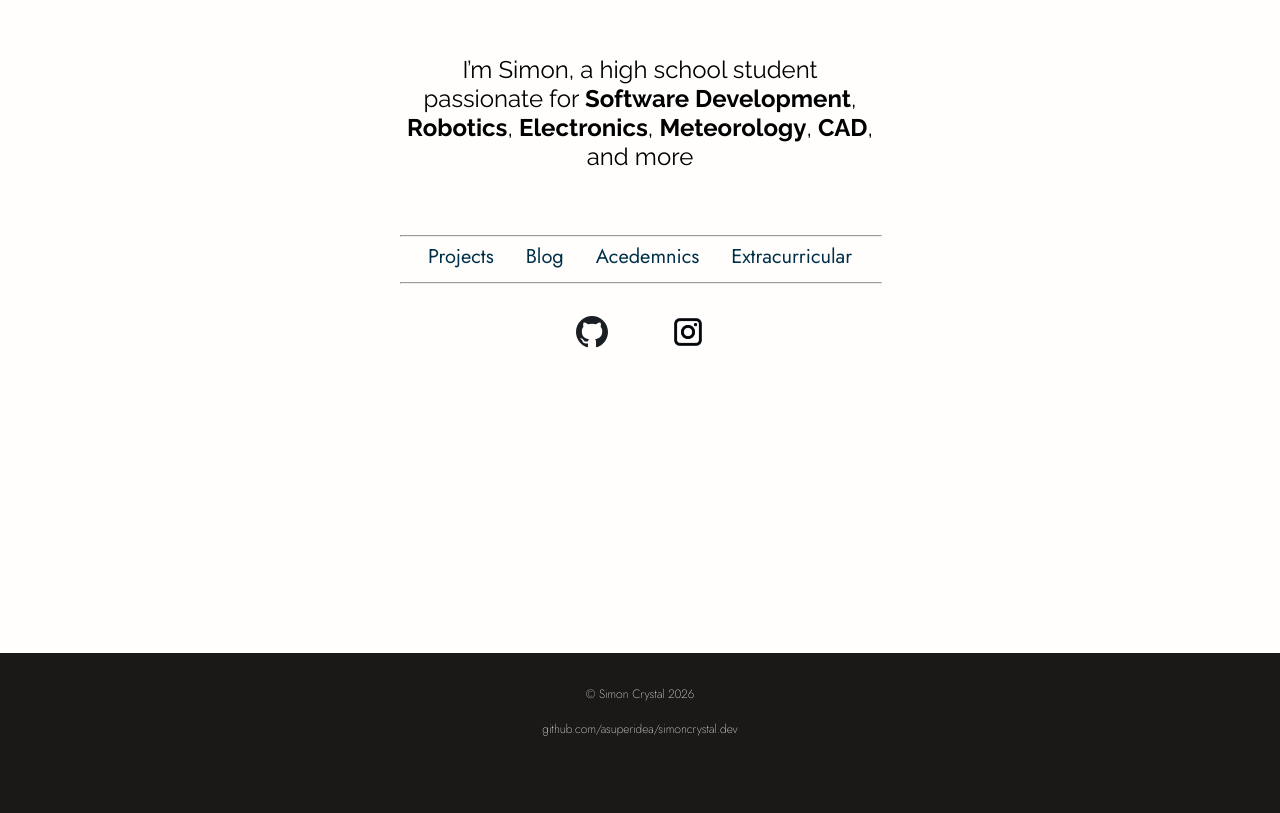
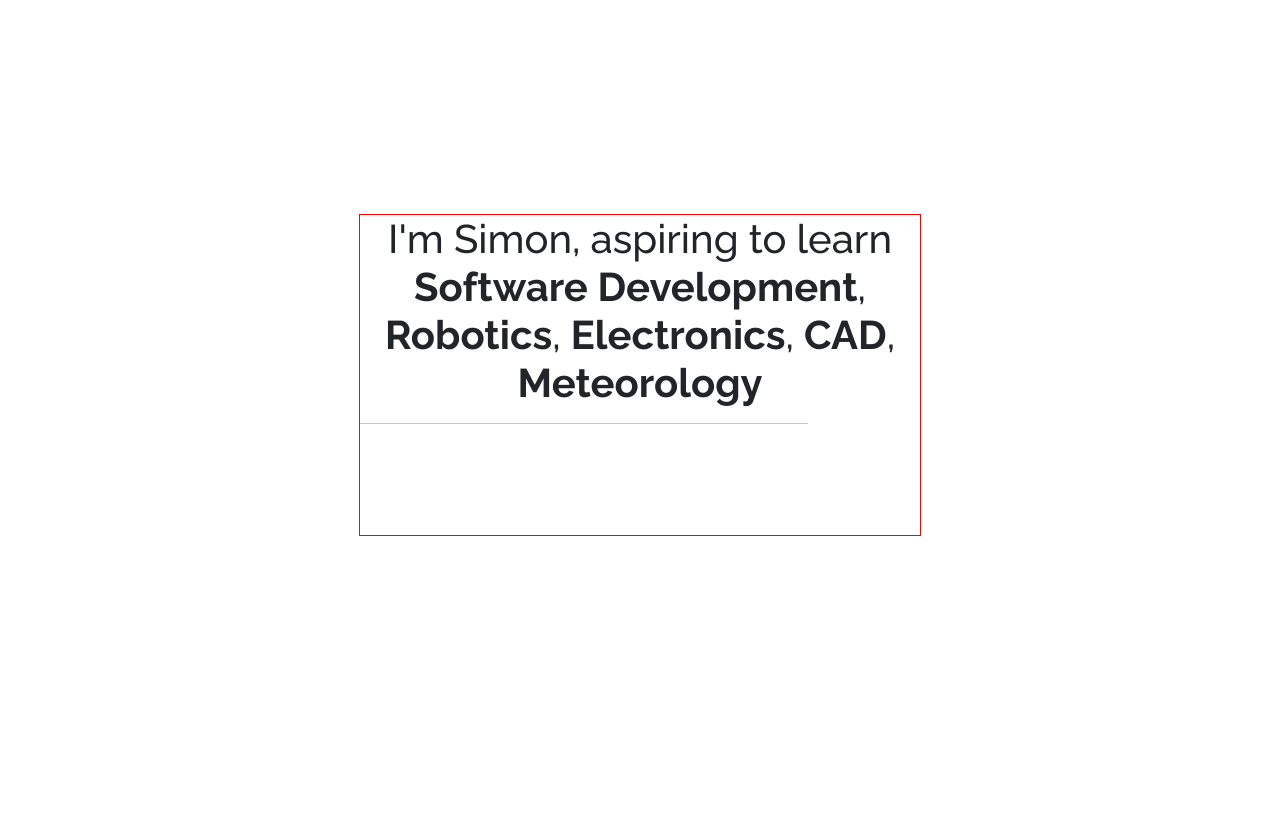
Before and after one commit to asuperidea/simoncrystal.dev, a website: page apps/site/public/index.html in a window 1280 px wide. Shown: the part 105-918 px from the top of the page. After the commit the page ends 800 px from the top, so only its background shows below. Drawn offline with nearby package versions, Linux system fonts and the light colour scheme.

Commit message:
New design + bootstrap

```diff
--- /dev/null
+++ b/apps/site/public/index.css
@@ -0,0 +1,11 @@
+div {
+    outline: 1px solid red;
+}
+.headline {
+    height: 20rem;
+    width: 50%;
+    min-width: 25rem;
+    max-width: 35rem;
+    margin: auto;
+    margin-top: 20rem;
+}
--- a/apps/site/public/index.html
+++ b/apps/site/public/index.html
@@ -4,35 +4,22 @@
     <meta charset="utf-8">
     <title>Simon Crystal</title>
     <link href="style.css" rel="stylesheet" />
+    <link href="index.css" rel="stylesheet" />
+    <link href="https://cdn.jsdelivr.net/npm/bootstrap@5.3.3/dist/css/bootstrap.min.css" rel="stylesheet">
     <link rel="preconnect" href="https://fonts.googleapis.com">
     <link rel="preconnect" href="https://fonts.gstatic.com" crossorigin>
     <link href="https://fonts.googleapis.com/css2?family=Jost:ital,wght@0,100..900;1,100..900&family=Raleway:ital,wght@0,100..900;1,100..900&display=swap" rel="stylesheet">
 </head>
 <body>
-    <div id="pagewrap">
-        <main id="main">
-            <div id="headline">
-                <div>
-                    <p class="raleway-reg" id="headlinetext">I’m Simon, a high school student passionate for <strong>Software Development</strong>, <strong>Robotics</strong>, <strong>Electronics</strong>, <strong>Meteorology</strong>, <strong>CAD</strong>, <strong></strong> and <link>more</link></p>
-                </div>
-                <hr id="menuline">
-                <div id="menuitems">
-                    <p class="jost-reg" id="menuitem"><a href="projects.html">Projects</a></p>
-                    <p class="jost-reg" id="menuitem"><a href="N/A">Blog</a></p>
-                    <p class="jost-reg" id="menuitem"><a href="N/A">Acedemnics</a></p>
-                    <p class="jost-reg" id="menuitem"><a href="N/A">Extracurricular</a></p>
-                </div>
-                <hr id="menuline">
-                <div id="social">
-                    <a href="https://github.com/asuperidea"><div class="logos githubimage"></div></a>
-                    <a href="https://instagram.com/asuperidea"><div class="logos instaimage"></div></a>
-                </div>
-            </div>
-        </main>
-        <footer id="footer">
-            <p class="jost-light" id="fttext" style="margin-top: 2rem;">© Simon Crystal 2026</p>
-            <p class="jost-light" id="fttext"><p><a class="jost-light" id="fttext" href="https://github.com/asuperidea/simoncrystal.dev">github.com/asuperidea/simoncrystal.dev</a></p>
-        </footer>
+    <div id="headline" class="headline">
+        <h1 class="raleway-med text-center">I'm Simon, aspiring to learn
+            <strong>Software Development</strong>,
+            <strong>Robotics</strong>,
+            <strong>Electronics</strong>,
+            <strong>CAD</strong>,
+            <strong>Meteorology</strong></h1>
+        <hr class="display-flex align-content-center" style="width: 80%;">
     </div>
+
 </body>
 </html>
--- a/apps/site/public/style.css
+++ b/apps/site/public/style.css
@@ -6,10 +6,12 @@
         --light-blue: #669BBC;
         --light-red: #C1121F;
     }
+
 html, body {
   -ms-overflow-style: none;
   scrollbar-width: none;
 }
+
 html::-webkit-scrollbar, body::-webkit-scrollbar {
   display: none;
 }
@@ -26,13 +28,6 @@ a {
 a:hover {
     color: var(--light-blue);
     text-decoration: underline;
-}
-footer {
-    background-color: #1a1918;
-    color: var(--primary);
-    text-align: center;
-    height: 10rem;
-    width: 100% !important;
 }
 
 .raleway-reg {
@@ -77,124 +72,3 @@ footer {
     font-optical-sizing: auto;
     font-weight: 700;
 }
-.heading {
-    font-size: 36px;
-    margin-top: 0;
-    text-align: center;
-}
-.subheading {
-    font-size: 28px;
-    margin-top: 0;
-}
-
-#pagewrap {
-    display: flex;
-    flex-direction: column;
-    min-height: 114.8vh;
-}
-#main {
-    flex: 1;
-}
-
-#headline {
-    width: 50%;
-    max-width: 30rem;
-    display: block;
-    align-items: center;
-    margin: auto;
-    margin-top: 20vh;
-}
-#headlinetext {
-    font-size: 24px;
-    text-align: center;
-    margin-top: 0;
-    margin-bottom: 4rem;
-}
-#menuitems {
-    width: 95%;
-    display: flex;
-    flex-wrap: wrap;
-    margin: auto;
-    justify-content: space-around;
-}
-#menuitem {
-    text-align: center;
-    width: auto;
-    font-size: 20px;
-    margin-top: -.2rem;
-    margin-bottom: .2rem;
-    margin-left: .3rem;
-    margin-right: .3rem;
-}
-#menuitem:visited {
-    text-decoration: none;
-}
-#menuline {
-    width: 100%;
-}
-
-#social {
-    width: 100%;
-    height: 2rem;
-    margin-top: 2rem;
-    display: flex;
-    justify-content: center;
-}
-.logos {
-    width: 2rem;
-    height: 100%;
-    background-size: contain;
-    margin-left: 2rem;
-    margin-right: 2rem;
-}
-.githubimage {
-    background-image: url(../images/github.svg);
-}
-.instaimage {
-    background-image: url(../images/instagram.png);
-}
-
-#headline2 {
-    width: 50%;
-    display: block;
-    align-items: center;
-    margin: auto;
-    margin-top: 13rem;
-}
-#projectbox {
-    width: 90%;
-    height: 50rem;
-    max-width: 90rem;
-    margin: auto;
-    display: grid;
-    grid-template-columns: repeat(auto-fit, minmax(23rem, 1fr));
-}
-#project {
-    outline: 2px solid var(--text);
-    border-radius: .5em;
-    width: 28%;
-    min-width: 20rem;
-    height: 45rem;
-    padding: 1%;
-    display: block;
-    margin: auto;
-    margin-bottom: 2rem;
-}
-#project-head {
-    width: 100%;
-    height: 10%;
-    margin-top: 0rem;
-}
-#project-body {
-    width: 100%;
-    height: 69%;
-    margin-top: 1%;
-}
-#project-links{
-    width: 100%;
-    height: 20%;
-}
-#fttext {
-    color: white !important;
-    font-size: 12px;
-}
--- a/package.json
+++ b/package.json
@@ -3,9 +3,9 @@
   "version": "1.0.0",
   "main": "none",
   "dependencies": {
+    "bootstrap": "^5.3.8",
     "marked": "^18.0.9"
   },
-  "devDependencies": {},
   "scripts": {
     "test": "echo \"Error: no test specified\" && exit 1"
   },
```
Also changed, not shown: apps/site/public/projects.html (deleted, +0 -20 lines), 1 other file.
